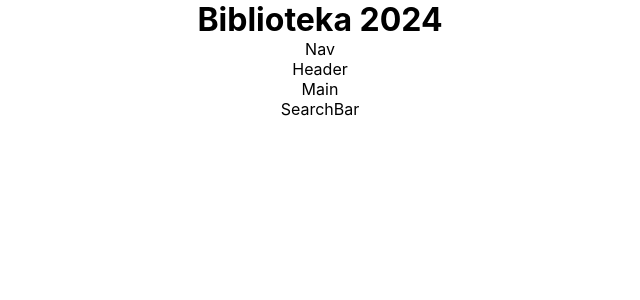
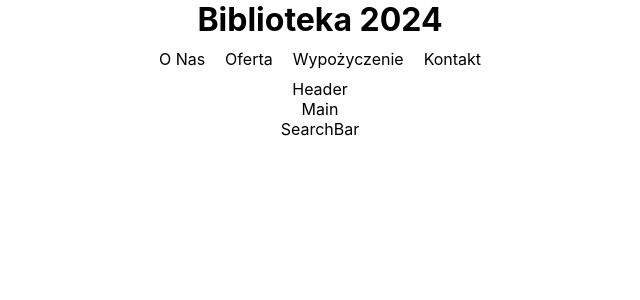
Before and after one commit to marcinoles87/biblioteka, a React (Create React App) app: page / in a window 1280 px wide. Shown: the top 300 px of the page, without its empty margins (320-960 px from the left). Built offline with nearby package versions, Linux system fonts and the light colour scheme.

Commit message:
add components

```diff
--- a/src/App.css
+++ b/src/App.css
@@ -1,38 +1,41 @@
-.App {
-  text-align: center;
-}
-
-.App-logo {
-  height: 40vmin;
-  pointer-events: none;
-}
-
-@media (prefers-reduced-motion: no-preference) {
-  .App-logo {
-    animation: App-logo-spin infinite 20s linear;
-  }
-}
-
-.App-header {
-  background-color: #282c34;
-  min-height: 100vh;
+.App{
   display: flex;
   flex-direction: column;
   align-items: center;
-  justify-content: center;
-  font-size: calc(10px + 2vmin);
-  color: white;
 }
 
-.App-link {
-  color: #61dafb;
+
+.nav-container{
+  display: flex;
+  flex-direction: row;
+  width: 100vw;
+  justify-content: center;
+  align-items: center;
 }
 
-@keyframes App-logo-spin {
-  from {
-    transform: rotate(0deg);
-  }
-  to {
-    transform: rotate(360deg);
-  }
+.nav-elements{
+  width: 100%;
 }
+
+.nav-elements ul{
+  display: flex;
+  flex-direction: row;
+  justify-content: center;
+  align-items: center;
+  list-style: none;
+}
+
+.nav-elements ul li{
+  margin: 10px;
+}
+
+.nav-elements ul li a{
+  text-decoration: none;
+  color:black;
+  transition: 0.6s ease;
+}
+
+.nav-elements ul li a:hover{
+  font-size: larger;
+
+}
--- a/src/components/Nav.js
+++ b/src/components/Nav.js
@@ -2,7 +2,17 @@ import React from 'react'
 
 function Nav() {
   return (
-    <div>Nav</div>
+    <div className='nav-container'>
+      <div className='nav-elements'>
+        <ul>
+          <li><a href=''>O Nas</a></li>
+          <li><a href=''>Oferta</a></li>
+          <li><a href=''>Wypożyczenie</a></li>
+          <li><a href=''>Kontakt</a></li>
+
+        </ul>
+      </div>
+    </div>
   )
 }
 
```
